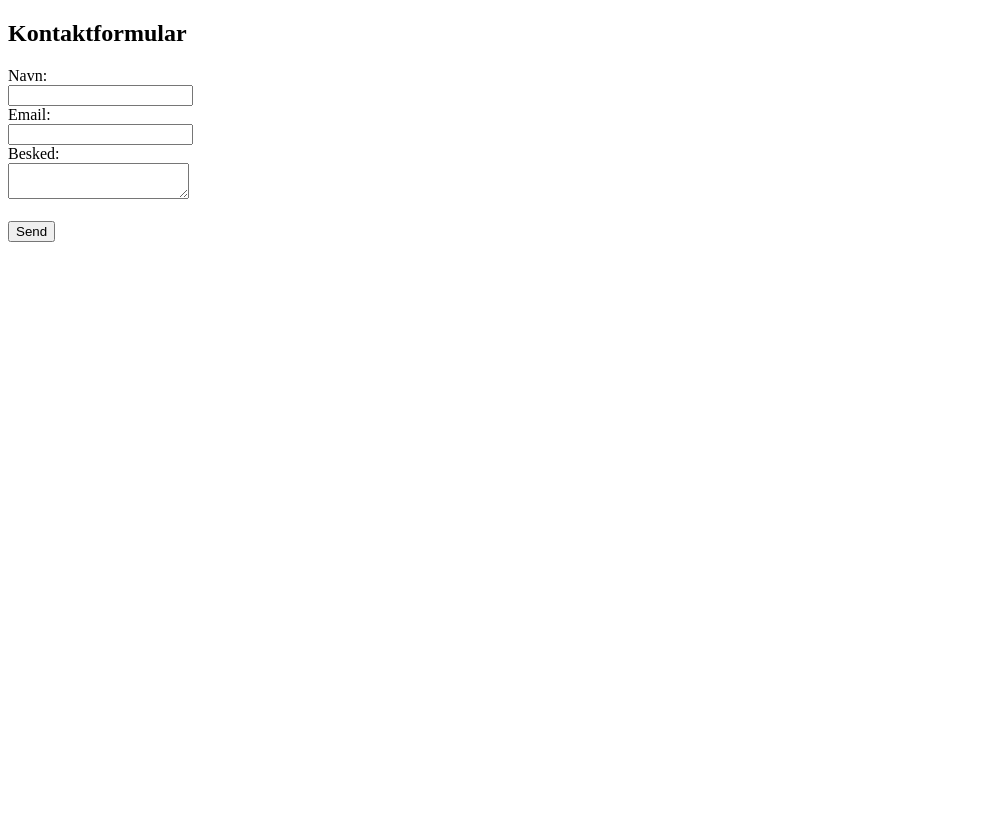
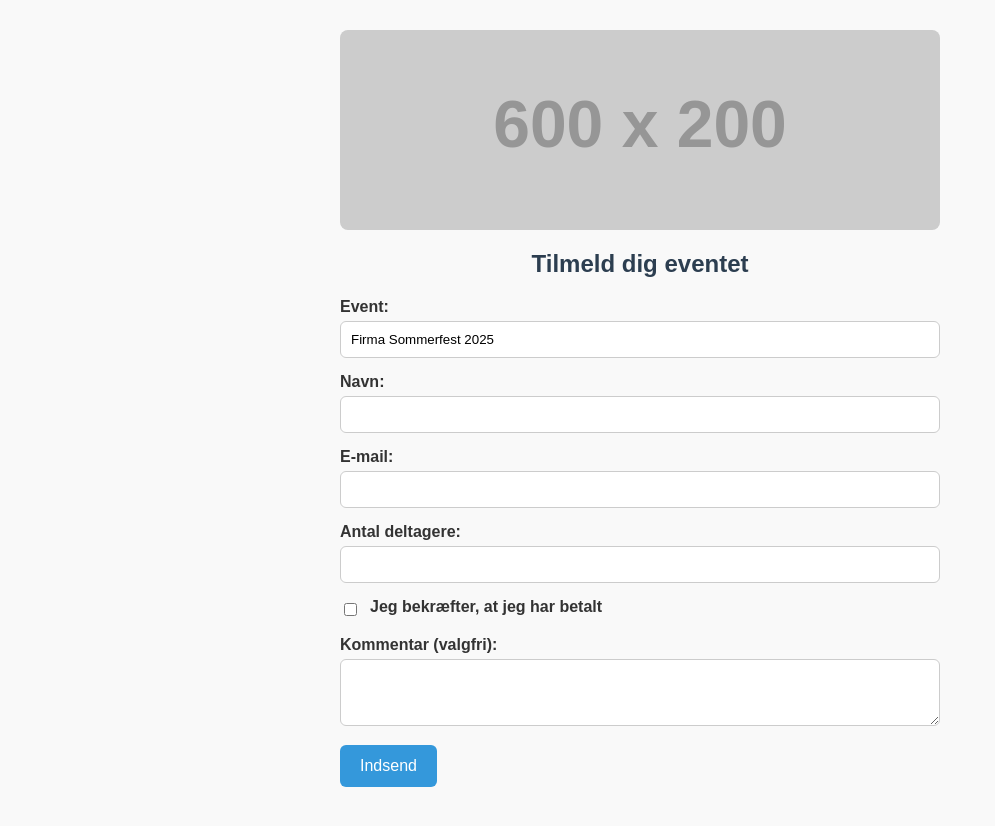
Before and after one commit to SensiF/EventDeltager, a plain HTML site: page index.html in a window 1280 px wide. Shown: the whole page, without its empty margins (0-995 px from the left). Before the commit the page ends 800 px from the top, so only its background shows below. Drawn offline with Linux system fonts and the light colour scheme; placeholder pictures from the web are drawn by us.

Commit message:
Update index.html
test af ny side, med billede og bedre formular

```diff
--- a/index.html
+++ b/index.html
@@ -1,47 +1,159 @@
 <!DOCTYPE html>
-<html>
+<html lang="da">
 <head>
   <meta charset="UTF-8">
-  <title>Formular</title>
+  <title>Tilmelding til Event</title>
+  <style>
+    body {
+      font-family: Arial, sans-serif;
+      background-color: #f9f9f9;
+      padding: 30px;
+      max-width: 600px;
+      margin: auto;
+      color: #333;
+    }
+    h2 {
+      text-align: center;
+      color: #2c3e50;
+    }
+    .form-group {
+      margin-bottom: 15px;
+    }
+    label {
+      display: block;
+      font-weight: bold;
+      margin-bottom: 5px;
+    }
+    input[type="text"],
+    input[type="email"],
+    input[type="number"],
+    textarea {
+      width: 100%;
+      padding: 10px;
+      border: 1px solid #ccc;
+      border-radius: 6px;
+      box-sizing: border-box;
+    }
+    textarea {
+      resize: vertical;
+    }
+    .checkbox-group {
+      display: flex;
+      align-items: center;
+      gap: 10px;
+      margin-bottom: 15px;
+    }
+    button {
+      background-color: #3498db;
+      color: white;
+      padding: 12px 20px;
+      border: none;
+      border-radius: 6px;
+      cursor: pointer;
+      font-size: 16px;
+    }
+    button:disabled {
+      background-color: #aaa;
+    }
+    img {
+      display: block;
+      max-width: 100%;
+      margin: 0 auto 20px;
+      border-radius: 8px;
+    }
+  </style>
 </head>
 <body>
-  <h2>Kontaktformular</h2>
-  <form id="kontaktForm">
-    <label>Navn:</label><br>
-    <input type="text" name="navn" required><br>
-    <label>Email:</label><br>
-    <input type="email" name="email" required><br>
-    <label>Besked:</label><br>
-    <textarea name="besked" required></textarea><br><br>
-    <button type="submit">Send</button>
+
+  <!-- Billede -->
+  <img src="https://via.placeholder.com/600x200?text=Velkommen+til+Eventet" alt="Event Banner">
+
+  <h2>Tilmeld dig eventet</h2>
+
+  <!-- Formular -->
+  <form id="tilmeldForm">
+
+    <!-- Eventnavn som konstant -->
+    <div class="form-group">
+      <label>Event:</label>
+      <input type="text" name="event" value="Firma Sommerfest 2025" readonly>
+    </div>
+
+    <!-- Navn -->
+    <div class="form-group">
+      <label for="navn">Navn:</label>
+      <input type="text" id="navn" name="navn" required>
+    </div>
+
+    <!-- Email -->
+    <div class="form-group">
+      <label for="email">E-mail:</label>
+      <input type="email" id="email" name="email" required>
+    </div>
+
+    <!-- Antal deltagere -->
+    <div class="form-group">
+      <label for="antal">Antal deltagere:</label>
+      <input type="number" id="antal" name="antal" min="1" required>
+    </div>
+
+    <!-- Har betalt -->
+    <div class="checkbox-group">
+      <input type="checkbox" id="betalt" required>
+      <label for="betalt">Jeg bekræfter, at jeg har betalt</label>
+    </div>
+
+    <!-- Kommentar -->
+    <div class="form-group">
+      <label for="kommentar">Kommentar (valgfri):</label>
+      <textarea id="kommentar" name="kommentar" rows="3"></textarea>
+    </div>
+
+    <!-- Indsend -->
+    <button type="submit" id="submitBtn">Indsend</button>
+    <p id="status"></p>
   </form>
 
-  <p id="status"></p>
+  <script>
+    const form = document.getElementById('tilmeldForm');
+    const statusText = document.getElementById('status');
 
-  <script>
-    const form = document.getElementById('kontaktForm');
-    form.addEventListener('submit', e => {
+    form.addEventListener('submit', async (e) => {
       e.preventDefault();
+
+      // Saml data
       const data = {
+        event: form.event.value,
         navn: form.navn.value,
         email: form.email.value,
-        besked: form.besked.value
+        antal: form.antal.value,
+        kommentar: form.kommentar.value,
+        betalt: document.getElementById('betalt').checked
       };
 
-      fetch('https://script.google.com/macros/s/AKfycbyaCtUQtnGBZKF3RwCvuk7MMkgwq_HH6Duv4rDl9JYU3y7Ybh0v3G5KtJnjYL9IOolsKw/exec', {
-        method: 'POST',
-        body: JSON.stringify(data)
-      })
-      .then(res => res.json())
-      .then(response => {
-        document.getElementById('status').innerText = 'Tak! Din besked er sendt.';
+      // Valider checkbox
+      if (!data.betalt) {
+        statusText.textContent = "Du skal bekræfte betaling for at sende.";
+        statusText.style.color = "red";
+        return;
+      }
+
+      // Send til Google Apps Script
+      try {
+        const response = await fetch("https://script.google.com/macros/s/AKfycbyaCtUQtnGBZKF3RwCvuk7MMkgwq_HH6Duv4rDl9JYU3y7Ybh0v3G5KtJnjYL9IOolsKw/exec", {
+          method: "POST",
+          body: JSON.stringify(data)
+        });
+        const result = await response.json();
+        statusText.textContent = "Tak for din tilmelding!";
+        statusText.style.color = "green";
         form.reset();
-      })
-      .catch(err => {
-        document.getElementById('status').innerText = 'Fejl! Prøv igen senere.';
-        console.error(err);
-      });
+      } catch (error) {
+        statusText.textContent = "Noget gik galt. Prøv igen senere.";
+        statusText.style.color = "red";
+      }
     });
   </script>
+
 </body>
 </html>
```
